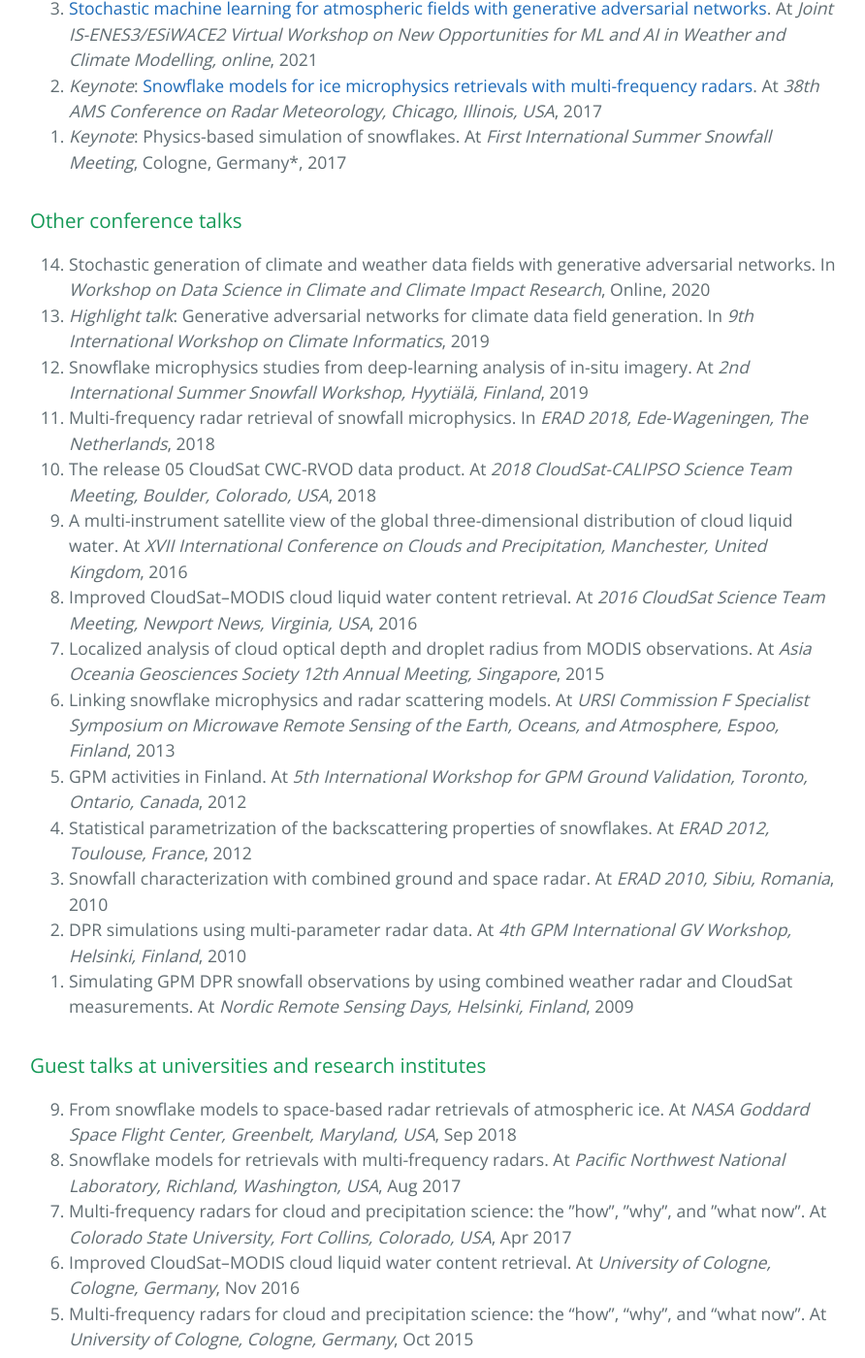
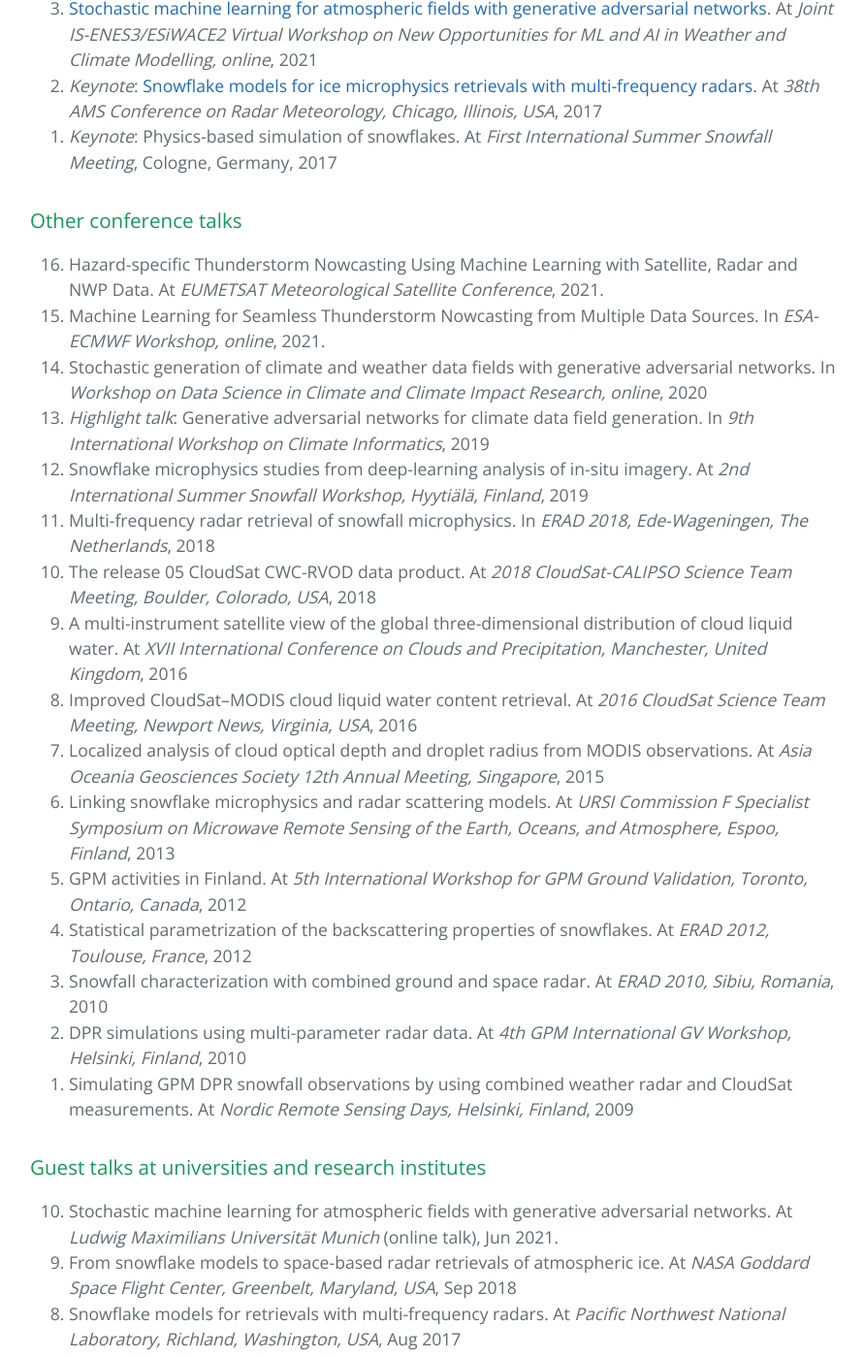
Before and after one commit to jleinonen/jleinonen.github.io, a Jekyll site: the page built from about.md, in a window 1280 px wide and 1400 px high, scrolled down 6528 px. Shown: the whole window at 97% size, without its empty margins (193-1085 px from the left). Built offline with Jekyll 4.4.1, drawn with Linux system fonts in a browser that asks for light colours.

Commit message:
Update about.md

```diff
--- a/about.md
+++ b/about.md
@@ -167,16 +167,18 @@ retrievals. In *Satellite Precipitation Measurement*, chapter 13, pages 211–22
 
 ### Invited talks and keynotes
 
-0. [Time-Consistent Downscaling of Atmospheric Fields with Generative Adversarial Networks](https://events.ecmwf.int/event/294/contributions/3103/attachments/1704/3074/MAELSTROM-WS_Leinonen.pdf).At *MAELSTROM dissemination workshop, online*, 2022.
+0. [Time-Consistent Downscaling of Atmospheric Fields with Generative Adversarial Networks](https://events.ecmwf.int/event/294/contributions/3103/attachments/1704/3074/MAELSTROM-WS_Leinonen.pdf). At *MAELSTROM dissemination workshop, online*, 2022.
 0. *Keynote*: Seamlessly nowcasting lightning with convolutional-recurrent deep learning. At *4th European Nowcasting Conference, online*, 2022.
 0. [Stochastic machine learning for atmospheric fields with generative adversarial networks](https://portal.enes.org/community/announcements/ISENES3Workshop20210317JL.pdf). At *Joint IS-ENES3/ESiWACE2 Virtual Workshop on New Opportunities for ML and AI in Weather and Climate Modelling, online*, 2021
 0. *Keynote*: [Snowflake models for ice microphysics retrievals with multi-frequency radars](https://ams.confex.com/ams/38RADAR/videogateway.cgi/id/41932?recordingid=41932). At *38th AMS Conference on Radar Meteorology, Chicago, Illinois, USA*, 2017
-0. *Keynote*: Physics-based simulation of snowflakes. At *First International Summer Snowfall Meeting*, Cologne, Germany*, 2017
+0. *Keynote*: Physics-based simulation of snowflakes. At *First International Summer Snowfall Meeting*, Cologne, Germany, 2017
 {: reversed="reversed"}
 
 ### Other conference talks
 
-0. Stochastic generation of climate and weather data fields with generative adversarial networks. In *Workshop on Data Science in Climate and Climate Impact Research*, Online, 2020
+0. Hazard-specific Thunderstorm Nowcasting Using Machine Learning with Satellite, Radar and NWP Data. At *EUMETSAT Meteorological Satellite Conference*, 2021.
+0. Machine Learning for Seamless Thunderstorm Nowcasting from Multiple Data Sources. In *ESA-ECMWF Workshop, online*, 2021.
+0. Stochastic generation of climate and weather data fields with generative adversarial networks. In *Workshop on Data Science in Climate and Climate Impact Research, online*, 2020
 0. *Highlight talk*: Generative adversarial networks for climate data field generation. In *9th International Workshop on Climate Informatics*, 2019
 0. Snowflake microphysics studies from deep-learning analysis
 of in-situ imagery. At *2nd International Summer Snowfall Workshop, Hyytiälä, Finland*, 2019
@@ -209,6 +211,7 @@ Sensing Days, Helsinki, Finland*, 2009
 
 ### Guest talks at universities and research institutes
 
+0. Stochastic machine learning for atmospheric fields with generative adversarial networks. At *Ludwig Maximilians Universität Munich* (online talk), Jun 2021.
 0. From snowflake models to space-based radar retrievals of atmospheric ice. At *NASA Goddard
 Space Flight Center, Greenbelt, Maryland, USA*, Sep 2018
 0. Snowflake models for retrievals with multi-frequency radars. At *Pacific Northwest National Laboratory, Richland, Washington, USA*, Aug 2017
```
